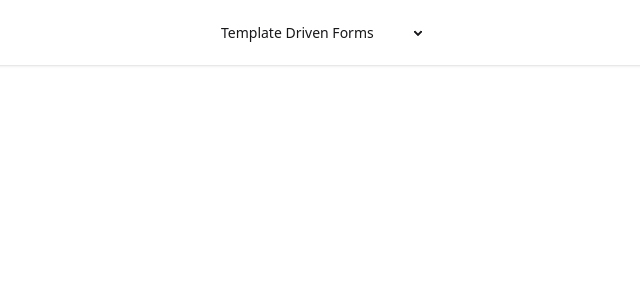
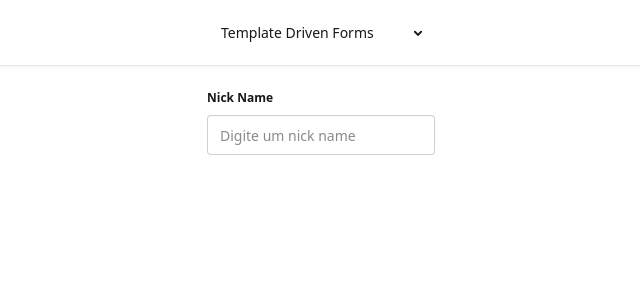
Before and after one commit to farleybsd/FormulariosAngular, an Angular app in the folder Template Driven Forms/curso-formularios-com-angular/: page /template-driven-forms/async-validators in a window 1280 px wide. Before the commit this address led to /. Shown: the top 300 px of the page, without its empty margins (319-959 px from the left). Built offline with nearby package versions, Linux system fonts and the light colour scheme.

Commit message:
Ordem de avaliação de validadores

```diff
--- /dev/null
+++ b/Template Driven Forms/curso-formularios-com-angular/db.json
@@ -0,0 +1,8 @@
+{
+  "nicknames" : [
+    {
+      "id": 1,
+      "nickname": "farley"
+    }
+  ]
+}
--- a/Template Driven Forms/curso-formularios-com-angular/package.json
+++ b/Template Driven Forms/curso-formularios-com-angular/package.json
@@ -26,6 +26,7 @@
     "@angular/compiler-cli": "^21.2.0",
     "@tailwindcss/postcss": "^4.1.12",
     "daisyui": "^5.5.20",
+    "json-server": "^1.0.0-beta.15",
     "postcss": "^8.5.3",
     "prettier": "^3.8.1",
     "tailwindcss": "^4.1.12",
--- /dev/null
+++ b/Template Driven Forms/curso-formularios-com-angular/src/app/features/template-driven-forms/async-validators/async-validators.component.html
@@ -0,0 +1,30 @@
+<fieldset class="fieldset">
+  <legend class="fieldset-legend">Nick Name</legend>
+  <input
+  type="text"
+  class="input"
+  [class.input-error]="nicknameModel.touched && nicknameModel.invalid"
+  placeholder="Digite um nick name"
+  [(ngModel)]="nickname"
+  #nicknameModel="ngModel"
+  required
+  appUniqueNickname
+  minlength="6"
+  />
+
+  @if (nicknameModel.touched) {
+
+    @if (nicknameModel.hasError('required')) {
+      <p class="text-error">Campo Obrigatório</p>
+    }
+
+      @if (nicknameModel.hasError('isNicknameTaken')) {
+        <p class="text-error">Nickname já está em uso</p>
+      }
+
+      @if (nicknameModel.hasError('minlength')) {
+        <p class="text-error">Nickname deve ter pelo menos 6 caracteres</p>
+      }
+
+  }
+</fieldset>
--- /dev/null
+++ b/Template Driven Forms/curso-formularios-com-angular/src/app/features/template-driven-forms/async-validators/async-validators.component.ts
@@ -0,0 +1,14 @@
+import { ChangeDetectionStrategy, Component, signal } from '@angular/core';
+import { FormsModule } from '@angular/forms';
+import { UniqueNicknameDirective } from './validators/unique-nickname/unique-nickname.directive';
+
+@Component({
+  selector: 'app-async-validators',
+  imports: [FormsModule,UniqueNicknameDirective],
+  templateUrl: './async-validators.component.html',
+  styleUrl: './async-validators.component.css',
+  changeDetection: ChangeDetectionStrategy.OnPush,
+})
+export class AsyncValidatorsComponent {
+  protected nickname = signal('');
+}
--- /dev/null
+++ b/Template Driven Forms/curso-formularios-com-angular/src/app/features/template-driven-forms/async-validators/validators/unique-nickname/unique-nickname.directive.ts
@@ -0,0 +1,42 @@
+import { Directive, forwardRef, inject } from '@angular/core';
+import {
+  AbstractControl,
+  AsyncValidator,
+  NG_ASYNC_VALIDATORS,
+  ValidationErrors,
+} from '@angular/forms';
+import { map, Observable, pipe, switchMap, timer } from 'rxjs';
+import { UniqueNicknameService } from './unique-nickname.service';
+
+@Directive({
+  selector: '[appUniqueNickname]',
+  providers: [
+    {
+      provide: NG_ASYNC_VALIDATORS,
+      useExisting: forwardRef(() => UniqueNicknameDirective),
+      multi: true,
+    },
+  ],
+})
+export class UniqueNicknameDirective implements AsyncValidator {
+
+  private uniqueNicknameService = inject(UniqueNicknameService);
+
+  validate(control: AbstractControl,): Promise<ValidationErrors | null> | Observable<ValidationErrors | null> {
+    return timer(500).pipe(
+      switchMap(() => {
+        return this.uniqueNicknameService.checkNickname(control.value).pipe(
+          map(({ isTaken }) => {
+            if (isTaken) {
+              return {
+                isNicknameTaken: true,
+              };
+            } else {
+              return null;
+            }
+          }),
+        );
+      }),
+    );
+  }
+}
--- /dev/null
+++ b/Template Driven Forms/curso-formularios-com-angular/src/app/features/template-driven-forms/async-validators/validators/unique-nickname/unique-nickname.service.ts
@@ -0,0 +1,28 @@
+import { HttpClient } from '@angular/common/http';
+import { inject, Injectable } from '@angular/core';
+import { map, Observable } from 'rxjs';
+
+@Injectable({
+  providedIn: 'root',
+})
+export class UniqueNicknameService {
+
+  private httpClient = inject(HttpClient);
+
+  checkNickname(nickname:string): Observable<{isTaken: boolean}> {
+
+    return this.httpClient.get<{id:number, nickname:string}[]>(`http://localhost:3000/nicknames`, {
+      params: {
+        nickname
+      }
+    })
+    .pipe(
+      map((data) => data.length > 0),
+      map(hasItem => ({
+        isTaken: hasItem
+      }))
+    )
+
+  }
+
+}
--- a/Template Driven Forms/curso-formularios-com-angular/src/app/features/template-driven-forms/sync-validators/routes.ts
+++ b/Template Driven Forms/curso-formularios-com-angular/src/app/features/template-driven-forms/sync-validators/routes.ts
@@ -1,9 +1,14 @@
 import { Routes } from "@angular/router";
 import { SyncValidatorsComponent } from "./sync-validators.component";
+import { AsyncValidatorsComponent } from "../async-validators/async-validators.component";
 
 export const routes:Routes = [
   {
     path: 'sync-validators',
     component: SyncValidatorsComponent
+  },
+  {
+    path: 'async-validators',
+    component: AsyncValidatorsComponent
   }
 ]
```
Also changed, not shown: Template Driven Forms/curso-formularios-com-angular/src/app/features/template-driven-forms/async-validators/async-validators.component.css (added), 1 other file (tests, documents, lock files or other folders).
